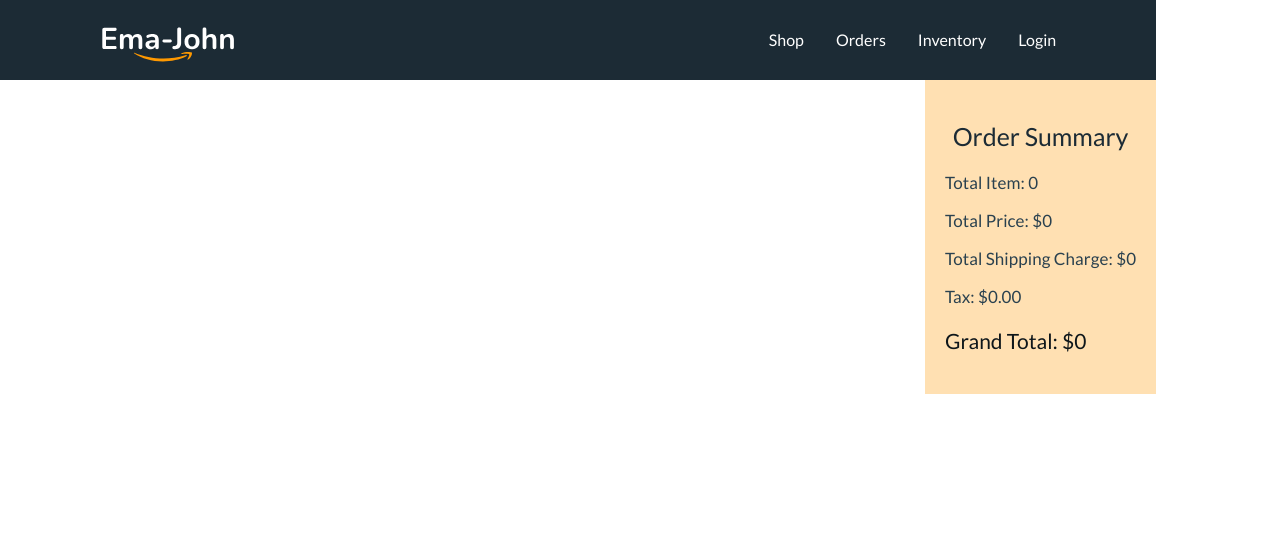
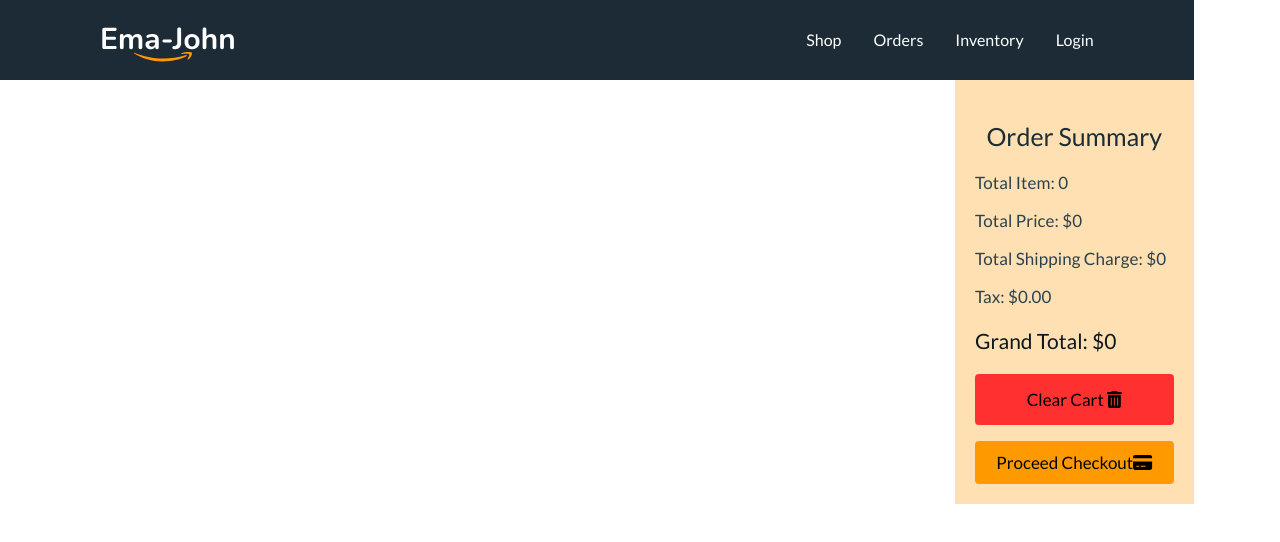
Before and after one commit to kawsaruddin450/ema-john-simple, a React (Vite) app: page /orders in a window 1280 px wide. Shown: the top 542 px of the page. Built offline with nearby package versions, Linux system fonts and the light colour scheme.

Commit message:
implement clear all, review order and checkout button in cart

```diff
--- a/src/components/Cart/Cart.css
+++ b/src/components/Cart/Cart.css
@@ -33,3 +33,12 @@
     line-height: normal;
     letter-spacing: 0.032px;
 }
+
+.clear-cart-btn {
+    border-radius: 4px;
+    background: #FF3030;
+    width: 100%;
+    font-weight: medium;
+    font-size: 17px;
+    padding: 14px 0;
+}
--- a/src/components/Cart/Cart.jsx
+++ b/src/components/Cart/Cart.jsx
@@ -1,7 +1,9 @@
 import React from 'react';
 import './Cart.css';
+import { FontAwesomeIcon } from '@fortawesome/react-fontawesome'
+import { faTrashCan } from '@fortawesome/free-solid-svg-icons'
 
-const Cart = ({cart}) => {
+const Cart = ({cart, handleClearCart, children}) => {
     let totalPrice = 0;
     let shipping = 0;
     let quantity = 0;
@@ -21,6 +23,8 @@ const Cart = ({cart}) => {
             <p>Total Shipping Charge: ${shipping}</p>
             <p>Tax: ${tax.toFixed(2)}</p>
             <h3 className='cart-total'>Grand Total: ${grandTotal}</h3>
+            <button onClick={handleClearCart} className='clear-cart-btn'>Clear Cart <FontAwesomeIcon icon={faTrashCan} /></button>
+            {children}
         </div>
     );
 };
--- /dev/null
+++ b/src/components/Checkout/Checkout.jsx
@@ -0,0 +1,11 @@
+import React from 'react';
+
+const Checkout = () => {
+    return (
+        <div>
+            <h1>Proceed Your Checkout!!!</h1>
+        </div>
+    );
+};
+
+export default Checkout;
--- a/src/components/Orders/Orders.css
+++ b/src/components/Orders/Orders.css
@@ -1,3 +1,16 @@
-.review-container{
+.review-container {
     margin: 50px;
 }
+
+.proceed-checkout-btn {
+    border-radius: 4px;
+    background: #F90;
+    width: 100%;
+    margin-top: 16px;
+    display: flex;
+    align-items: center;
+    justify-content: space-between;
+    font-size: 17px;
+    font-weight: medium;
+    padding: 14px auto;
+}
--- a/src/components/Orders/Orders.jsx
+++ b/src/components/Orders/Orders.jsx
@@ -1,33 +1,46 @@
 import React from 'react';
 import Cart from '../Cart/Cart';
 import { useEffect, useState } from 'react';
-import { useLoaderData } from 'react-router-dom';
+import { Link, useLoaderData } from 'react-router-dom';
 import ReviewItem from '../ReviewItem/ReviewItem';
 import './Orders.css';
-import { removeFromDb } from '../../utilities/fakedb';
+import { deleteShoppingCart, removeFromDb } from '../../utilities/fakedb';
+import { FontAwesomeIcon } from '@fortawesome/react-fontawesome'
+import { faCreditCard } from '@fortawesome/free-solid-svg-icons'
 
 const Orders = () => {
     const savedCart = useLoaderData();
     const [cart, setCart] = useState(savedCart);
 
-    const handleRemoveFromCart = (id) =>{
+    const handleRemoveFromCart = (id) => {
         const remaining = cart.filter(product => product.id !== id);
         setCart(remaining);
         removeFromDb(id);
+    }
+    const handleClearCart = () => {
+        setCart([]);
+        deleteShoppingCart();
     }
     return (
         <div className='shop-container'>
             <div className='review-container'>
                 {
                     cart.map(product => <ReviewItem
-                    key={product.id}
-                    product={product}
-                    handleRemoveFromCart={handleRemoveFromCart}
+                        key={product.id}
+                        product={product}
+                        handleRemoveFromCart={handleRemoveFromCart}
                     ></ReviewItem>)
                 }
             </div>
             <div className='cart-container'>
-                <Cart cart={cart}></Cart>
+                <Cart
+                    cart={cart}
+                    handleClearCart={handleClearCart}
+                >
+                    <Link to="/checkout">
+                        <button className='proceed-checkout-btn'><span>Proceed Checkout</span> <FontAwesomeIcon icon={faCreditCard} /></button>
+                    </Link>
+                </Cart>
             </div>
         </div>
     );
--- a/src/components/Shop/Shop.css
+++ b/src/components/Shop/Shop.css
@@ -1,15 +1,25 @@
-.shop-container{
+.shop-container {
     display: grid;
     grid-template-columns: 4fr 1fr;
 }
-.products-container{
+
+.products-container {
     display: grid;
     grid-template-columns: repeat(3, 1fr);
     align-items: center;
     gap: 32px;
     margin: 50px;
 }
-.products-container img{
+
+.products-container img {
     max-width: 100%;
     border-radius: 10px;
 }
+
+.review-order-btn {
+    width: 100%;
+    border-radius: 4px;
+    background: #F90;
+    font-size: 17px;
+    margin-top: 16px;
+}
--- a/src/components/Shop/Shop.jsx
+++ b/src/components/Shop/Shop.jsx
@@ -3,7 +3,10 @@ import { useEffect, useState } from 'react';
 import './Shop.css';
 import Product from '../Product/Product';
 import Cart from '../Cart/Cart';
-import { addToDb, getShoppingCart } from '../../utilities/fakedb';
+import { addToDb, deleteShoppingCart, getShoppingCart } from '../../utilities/fakedb';
+import { FontAwesomeIcon } from '@fortawesome/react-fontawesome'
+import { faArrowRight } from '@fortawesome/free-solid-svg-icons'
+import { Link } from 'react-router-dom';
 
 const Shop = () => {
     const [products, setProducts] = useState([]);
@@ -14,6 +17,10 @@ const Shop = () => {
         const newCart = [...cart, product];
         setCart(newCart);
         addToDb(product.id);
+    }
+    const handleClearCart = () => {
+        setCart([]);
+        deleteShoppingCart();
     }
     useEffect(() => {
         fetch('products.json')
@@ -44,7 +51,14 @@ const Shop = () => {
                 }
             </div>
             <div className="cart-container">
-                <Cart cart={cart}></Cart>
+                <Cart
+                    cart={cart}
+                    handleClearCart={handleClearCart}
+                >
+                    <Link to="/orders">
+                        <button className='review-order-btn'>Review Order <FontAwesomeIcon icon={faArrowRight} /></button>
+                    </Link>
+                </Cart>
             </div>
         </div>
     );
--- a/src/main.jsx
+++ b/src/main.jsx
@@ -12,6 +12,7 @@ import Orders from './components/Orders/Orders.jsx';
 import Inventory from './components/Inventory/Inventory.jsx';
 import Login from './components/Login/Login.jsx';
 import cartProductsLoader from './Loaders/cartProductsLoader.js';
+import Checkout from './components/Checkout/Checkout.jsx'
 
 const router = createBrowserRouter([
   {
@@ -34,6 +35,10 @@ const router = createBrowserRouter([
       {
         path: '/login',
         element: <Login></Login>
+      },
+      {
+        path: '/checkout',
+        element: <Checkout></Checkout>
       }
     ]
   }
```
